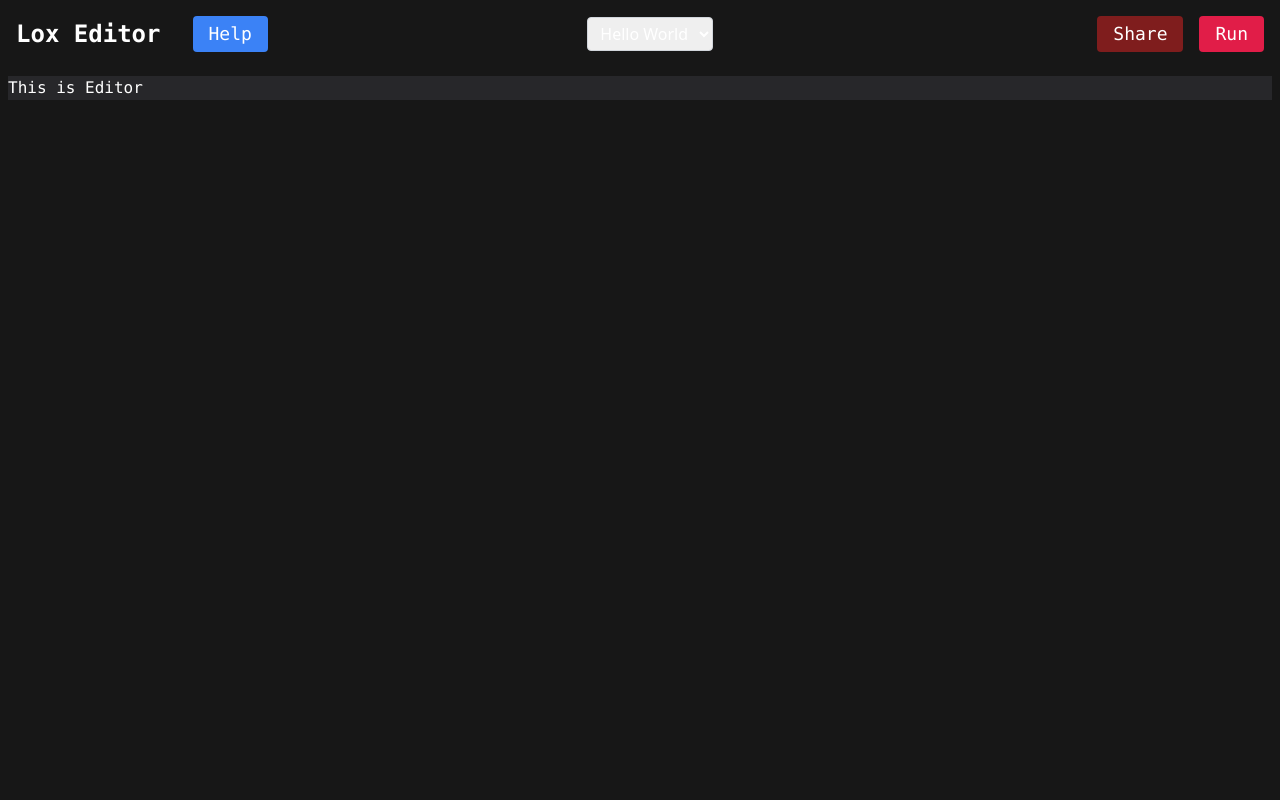
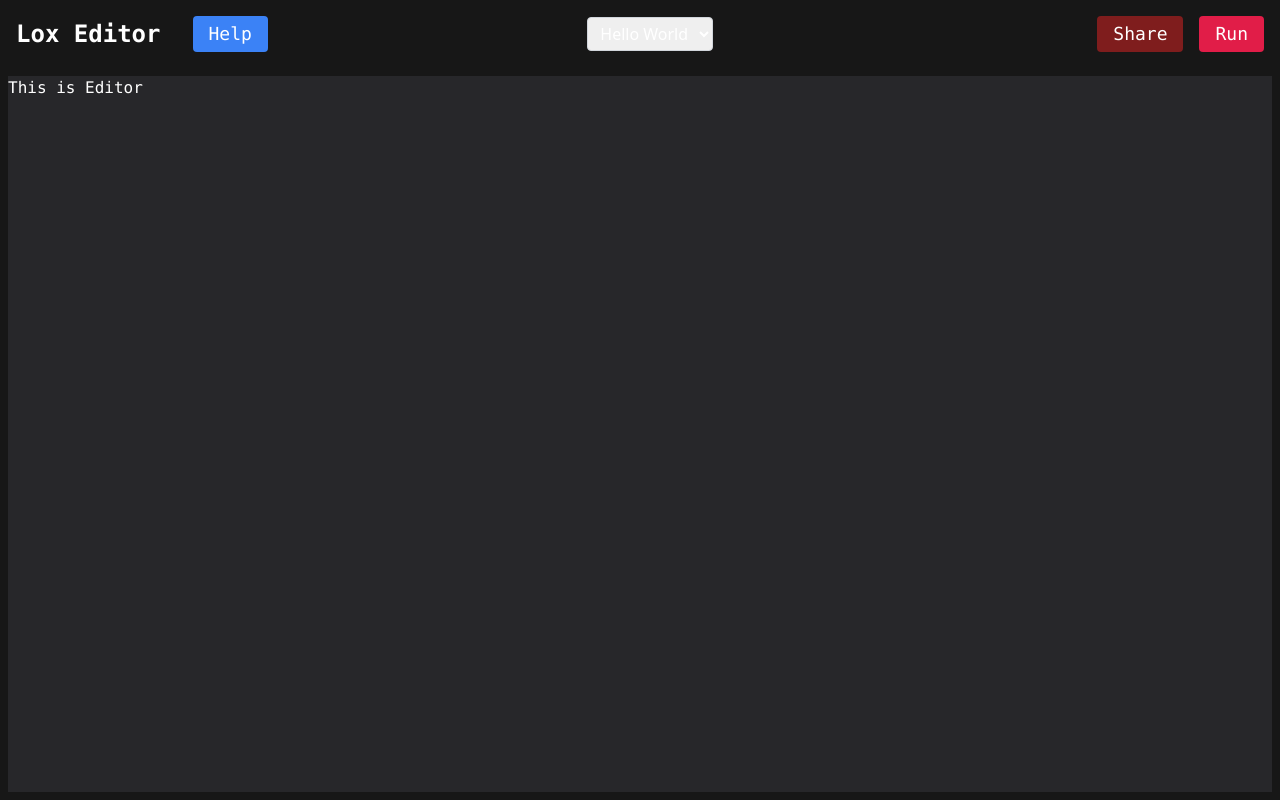
Before and after one commit to bp7968h/lox-editor, a React (Vite) app: page / in a window 1280 px wide. Built offline with nearby package versions, Linux system fonts and the light colour scheme.

Commit message:
refact: manage layout

```diff
--- a/src/App.tsx
+++ b/src/App.tsx
@@ -3,7 +3,7 @@ import ToolBar from "./components/ToolBar"
 
 function App() {
   return (
-    <div className="min-h-screen bg-neutral-900 text-white">
+    <div className="min-h-screen bg-neutral-900 text-white flex flex-col">
       <ToolBar />
       <Editor />
     </div>
--- a/src/components/Editor.tsx
+++ b/src/components/Editor.tsx
@@ -2,7 +2,7 @@ import React from "react";
 
 const Editor: React.FC = () => {
     return (
-        <div className="mt-2 mx-2 bg-code font-mono">
+        <div className="my-2 mx-2 bg-code font-mono grow">
             This is Editor
         </div>
     )
```
